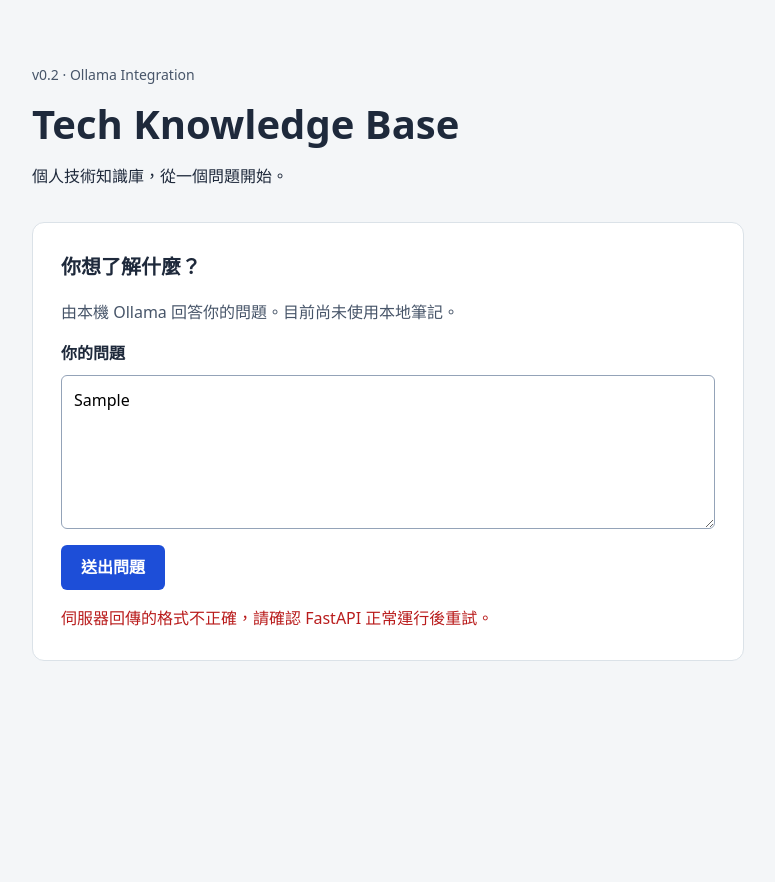
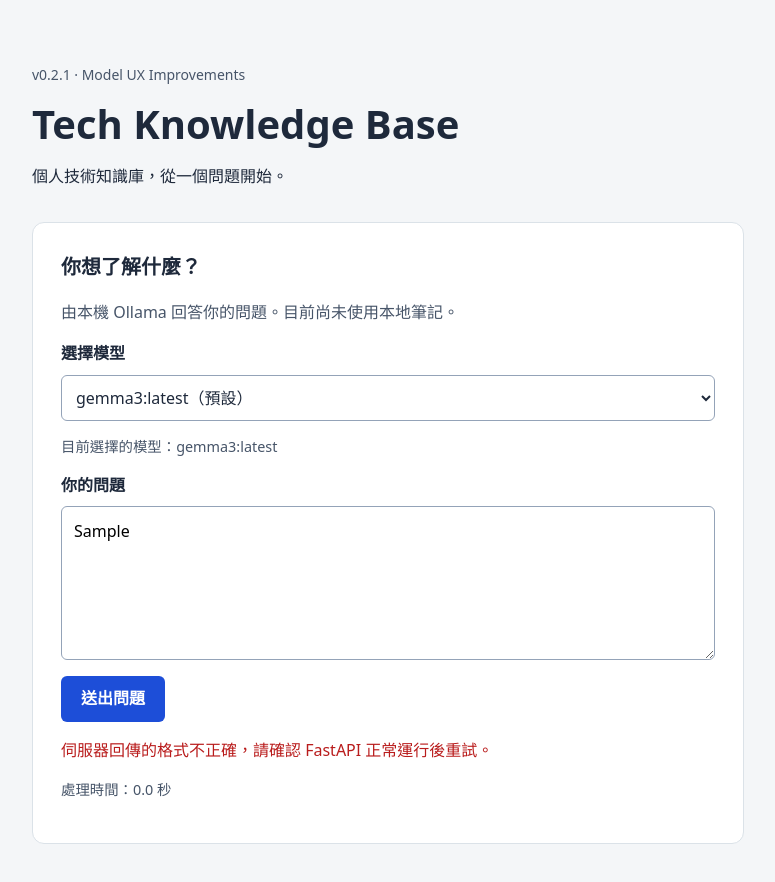
Before and after one commit to SkyCryenn/tech_knowledge_base, a plain HTML site: page static/index.html in a window 1280 px wide. Both pictures are taken after typing "Sample" into the empty fields and a click on the button "送出問題". Shown: the whole page, without its empty margins (252-1027 px from the left). Before the commit the page ends 800 px from the top, so only its background shows below. Drawn offline with Linux system fonts and the light colour scheme; no server answers.

Commit message:
feat: improve model selection and response timing

```diff
--- a/static/app.js
+++ b/static/app.js
@@ -4,7 +4,15 @@ const status = document.querySelector("#status");
 const submitButton = form.querySelector("button");
 const answerSection = document.querySelector("#answer-section");
 const answer = document.querySelector("#answer");
+const modelSelect = document.querySelector("#model");
+const currentModel = document.querySelector("#current-model");
+const answerModel = document.querySelector("#answer-model");
+const elapsed = document.querySelector("#elapsed");
 let isLoading = false;
+
+modelSelect.addEventListener("change", () => {
+  currentModel.textContent = `目前選擇的模型：${modelSelect.value || "gemma3:latest"}`;
+});
 
 form.addEventListener("submit", async (event) => {
   event.preventDefault();
@@ -17,6 +25,14 @@ form.addEventListener("submit", async (event) => {
     return;
   }
 
+  const model = modelSelect.value || "gemma3:latest";
+  const startedAt = performance.now();
+  const updateElapsed = () => {
+    elapsed.textContent = `處理時間：${((performance.now() - startedAt) / 1000).toFixed(1)} 秒`;
+  };
+  updateElapsed();
+  const elapsedTimer = setInterval(updateElapsed, 100);
+  modelSelect.disabled = true;
   isLoading = true;
   submitButton.disabled = true;
   questionInput.disabled = true;
@@ -33,7 +49,7 @@ form.addEventListener("submit", async (event) => {
     const response = await fetch("/api/ask", {
       method: "POST",
       headers: { "Content-Type": "application/json" },
-      body: JSON.stringify({ question }),
+      body: JSON.stringify({ question, model }),
       signal: controller.signal,
     });
     let data;
@@ -51,6 +67,7 @@ form.addEventListener("submit", async (event) => {
       throw new Error("未收到有效回答，請重試。");
     }
     answer.textContent = data.answer;
+    answerModel.textContent = `回答使用的模型：${data.model}`;
     answerSection.hidden = false;
     status.textContent = "回答完成。";
   } catch (error) {
@@ -64,6 +81,9 @@ form.addEventListener("submit", async (event) => {
     }
   } finally {
     clearTimeout(timeout);
+    clearInterval(elapsedTimer);
+    updateElapsed();
+    modelSelect.disabled = false;
     isLoading = false;
     submitButton.disabled = false;
     questionInput.disabled = false;
--- a/static/index.html
+++ b/static/index.html
@@ -10,7 +10,7 @@
   <body>
     <main>
       <header>
-        <p class="version">v0.2 · Ollama Integration</p>
+        <p class="version">v0.2.1 · Model UX Improvements</p>
         <h1>Tech Knowledge Base</h1>
         <p>個人技術知識庫，從一個問題開始。</p>
       </header>
@@ -18,6 +18,13 @@
         <h2 id="question-heading">你想了解什麼？</h2>
         <p id="question-help">由本機 Ollama 回答你的問題。目前尚未使用本地筆記。</p>
         <form id="question-form">
+          <label for="model">選擇模型</label>
+          <select id="model" name="model">
+            <option value="gemma3:latest" selected>gemma3:latest（預設）</option>
+            <option value="gemma4:latest">gemma4:latest</option>
+            <option value="qwen3:4b">qwen3:4b</option>
+          </select>
+          <p id="current-model" aria-live="polite">目前選擇的模型：gemma3:latest</p>
           <label for="question">你的問題</label>
           <textarea id="question" name="question" rows="5" required maxlength="10000"
             aria-describedby="question-help"
@@ -25,10 +32,12 @@
           <button type="submit">送出問題</button>
         </form>
         <p id="status" role="status" aria-live="polite"></p>
+        <p id="elapsed" role="status"></p>
         <noscript>請啟用 JavaScript 以送出問題並顯示回答。</noscript>
       </section>
       <section id="answer-section" aria-labelledby="answer-heading" hidden>
         <h2 id="answer-heading">回答</h2>
+        <p id="answer-model"></p>
         <div id="answer"></div>
       </section>
     </main>
--- a/static/style.css
+++ b/static/style.css
@@ -82,3 +82,16 @@ button:disabled { background: #64748b; cursor: wait; }
   main { margin: 32px auto; padding: 0 16px; }
   section { padding: 20px; }
 }
+
+select {
+  width: 100%;
+  padding: 10px;
+  border: 1px solid #94a3b8;
+  border-radius: 6px;
+  background: #fff;
+  color: inherit;
+  font: inherit;
+}
+select:focus-visible { outline: 3px solid #2563eb; outline-offset: 3px; }
+#current-model, #answer-model, #elapsed { color: #475569; font-size: 0.9rem; }
+#elapsed:empty { margin: 0; }
```
Also changed, not shown: 3 other files.
